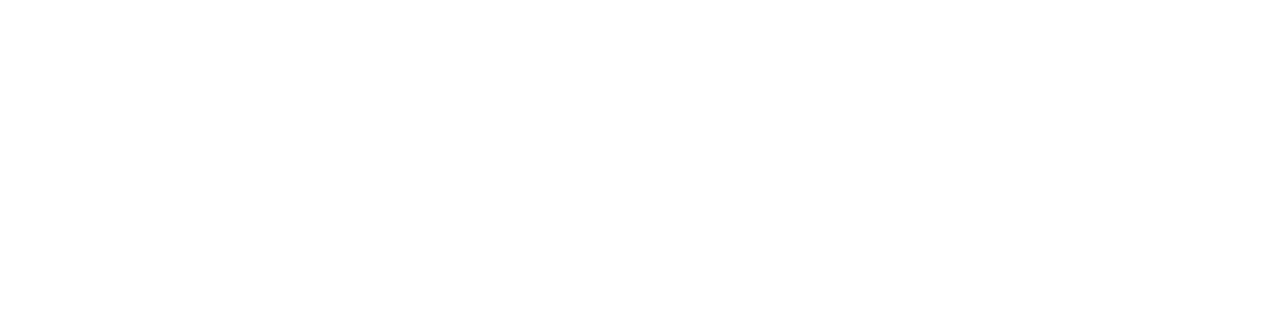
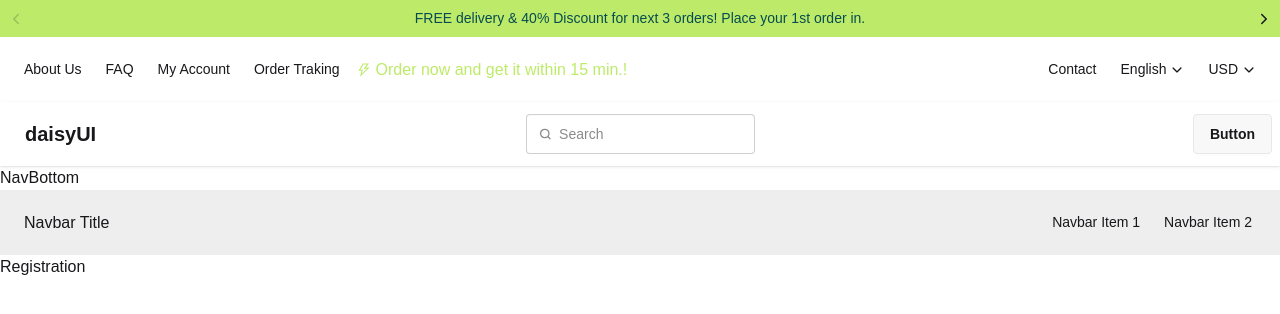
Before and after one commit to SamratDebugger/supgor-frontend, a React (Vite) app: page /registration in a window 1280 px wide. Before the commit this address had no page. Shown: the top 314 px of the page. Built offline with nearby package versions, Linux system fonts and the light colour scheme; a web font is replaced by a local one.

Commit message:
nav top done

```diff
--- a/src/App.jsx
+++ b/src/App.jsx
@@ -5,6 +5,8 @@ import Bakery from "./pages/Bakery";
 import Categories from "./pages/Categories";
 import Contact from "./pages/Contact";
 import Layout from "./layout/Layout";
+import Login from "./pages/Login";
+import Registration from "./pages/Registration";
 
 export default function App() {
   return (
@@ -16,6 +18,8 @@ export default function App() {
           <Route path="/bakery" element={<Bakery />} />
           <Route path="/categories" element={<Categories />} />
           <Route path="/contact" element={<Contact />} />
+          <Route path="/login" element={<Login />} />
+          <Route path="/Registration" element={<Registration />} />
         </Route>
       </Routes>
     </>
--- a/src/components/navbar/Drawer.jsx
+++ b/src/components/navbar/Drawer.jsx
@@ -1,4 +1,7 @@
 import Alert from "./Alert";
+import NavBottom from "./NavBottom";
+import NavMain from "./NavMain";
+import NavTop from "./NavTop";
 
 export default function Drawer({ children }) {
   return (
@@ -11,28 +14,12 @@ export default function Drawer({ children }) {
       <div className="drawer-content flex flex-col">
         <Alert />
         {/* Navbar */}
+        <div className="max-lg:hidden">
+          <NavTop />
+        </div>
+        <NavMain />
+        <NavBottom />
         <div className="navbar bg-base-300 w-full">
-          <div className="flex-none lg:hidden">
-            <label
-              htmlFor="my-drawer-2"
-              aria-label="open sidebar"
-              className="btn btn-square btn-ghost drawer-button"
-            >
-              <svg
-                xmlns="http://www.w3.org/2000/svg"
-                fill="none"
-                viewBox="0 0 24 24"
-                className="inline-block h-6 w-6 stroke-current"
-              >
-                <path
-                  strokeLinecap="round"
-                  strokeLinejoin="round"
-                  strokeWidth="2"
-                  d="M4 6h16M4 12h16M4 18h16"
-                ></path>
-              </svg>
-            </label>
-          </div>
           <div className="mx-2 flex-1 px-2">Navbar Title</div>
           <div className="hidden flex-none lg:block">
             <ul className="menu menu-horizontal">
--- a/src/components/navbar/Nav.jsx
+++ /dev/null
@@ -1,3 +0,0 @@
-export default function Nav() {
-  return <div>Nav</div>;
-}
--- /dev/null
+++ b/src/components/navbar/NavBottom.jsx
@@ -0,0 +1,3 @@
+export default function NavBottom() {
+  return <div>NavBottom</div>;
+}
--- /dev/null
+++ b/src/components/navbar/NavMain.jsx
@@ -0,0 +1,54 @@
+export default function NavMain() {
+  return (
+    <div className="navbar bg-base-100 shadow-sm">
+      <div className="navbar-start">
+        <div className="flex-none lg:hidden">
+          <label
+            htmlFor="my-drawer-2"
+            aria-label="open sidebar"
+            className="btn btn-square btn-ghost drawer-button"
+          >
+            <svg
+              xmlns="http://www.w3.org/2000/svg"
+              fill="none"
+              viewBox="0 0 24 24"
+              className="inline-block h-6 w-6 stroke-current"
+            >
+              <path
+                strokeLinecap="round"
+                strokeLinejoin="round"
+                strokeWidth="2"
+                d="M4 6h16M4 12h16M4 18h16"
+              ></path>
+            </svg>
+          </label>
+        </div>
+        <a className="btn btn-ghost text-xl">daisyUI</a>
+      </div>
+      <div className="navbar-center hidden lg:flex">
+        <label className="input">
+          <svg
+            className="h-[1em] opacity-50"
+            xmlns="http://www.w3.org/2000/svg"
+            viewBox="0 0 24 24"
+          >
+            <g
+              strokeLinejoin="round"
+              strokeLinecap="round"
+              strokeWidth="2.5"
+              fill="none"
+              stroke="currentColor"
+            >
+              <circle cx="11" cy="11" r="8"></circle>
+              <path d="m21 21-4.3-4.3"></path>
+            </g>
+          </svg>
+          <input type="search" required placeholder="Search" />
+        </label>
+      </div>
+      <div className="navbar-end">
+        <a className="btn">Button</a>
+      </div>
+    </div>
+  );
+}
--- /dev/null
+++ b/src/components/navbar/NavTop.jsx
@@ -0,0 +1,94 @@
+import { AiOutlineThunderbolt } from "react-icons/ai";
+
+import { IoIosArrowDown } from "react-icons/io";
+import { Link } from "react-router";
+
+export default function NavTop() {
+  return (
+    <div className="bg-base-100">
+      <div className="navbar  max-w-360 mx-auto ">
+        <div className="navbar-start">
+          <ul className="menu menu-horizontal px-1">
+            <li>
+              <a>About Us</a>
+            </li>
+
+            <li>
+              <a>FAQ</a>
+            </li>
+            <li>
+              <Link to="/login">My Account</Link>
+            </li>
+            <li>
+              <a>Order Traking</a>
+            </li>
+          </ul>
+          <span className="text-brightGreen flex items-center gap-1">
+            <AiOutlineThunderbolt />
+            <p>Order now and get it within 15 min.!</p>
+          </span>
+        </div>
+
+        <div className="navbar-end">
+          <ul className="menu menu-horizontal px-1">
+            <li>
+              <a>Contact</a>
+            </li>
+            <li>
+              <div className="dropdown dropdown-center">
+                <div
+                  tabIndex={0}
+                  role="button"
+                  className="flex items-center gap-1"
+                >
+                  English
+                  <IoIosArrowDown />
+                </div>
+                <ul
+                  tabIndex={-1}
+                  className="dropdown-content menu bg-base-100 rounded-box z-1 w-25 p-2 shadow-md"
+                >
+                  <li>
+                    <a>Spanish</a>
+                  </li>
+                  <li>
+                    <a>French</a>
+                  </li>
+                  <li>
+                    <a>German</a>
+                  </li>
+                </ul>
+              </div>
+            </li>
+            <li>
+              <div className="dropdown dropdown-center">
+                <div
+                  tabIndex={0}
+                  role="button"
+                  className="flex items-center gap-1"
+                >
+                  USD
+                  <IoIosArrowDown />
+                </div>
+                <ul
+                  tabIndex={-1}
+                  className="dropdown-content menu bg-base-100 rounded-box z-1 w-20 p-2 shadow-md"
+                >
+                  <li>
+                    <a>EUR</a>
+                  </li>
+                  <li>
+                    <a>INR</a>
+                  </li>
+                  <li>
+                    <a>GBP</a>
+                  </li>
+                </ul>
+              </div>
+            </li>
+          </ul>
+        </div>
+      </div>
+    </div>
+  );
+}
--- /dev/null
+++ b/src/pages/Login.jsx
@@ -0,0 +1,3 @@
+export default function Login() {
+  return <div>Login</div>;
+}
--- /dev/null
+++ b/src/pages/Registration.jsx
@@ -0,0 +1,3 @@
+export default function Registration() {
+  return <div>Registration</div>;
+}
```
